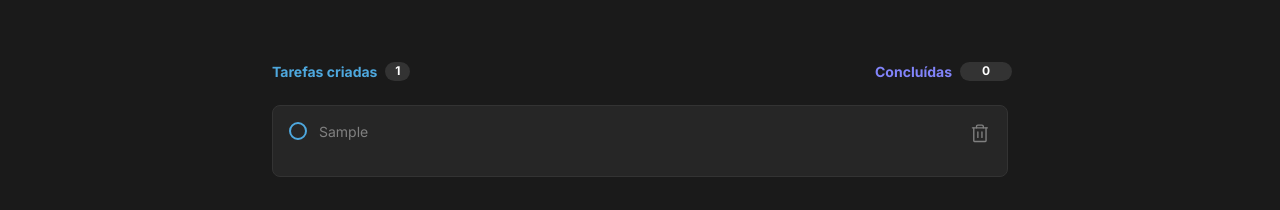
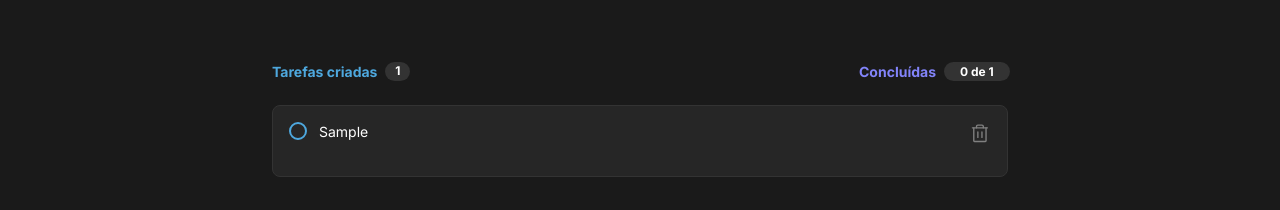
Before and after one commit to felipesandrade/to-do-list-reactjs-ts, a React (Vite) app: page / in a window 1280 px wide. Both pictures are taken after typing "Sample" into the empty fields and a click on the button "Criar". Shown: the part 229-439 px from the top of the page. Built offline with nearby package versions, Linux system fonts and the light colour scheme.

Commit message:
modify layout

```diff
--- a/src/components/Task.module.css
+++ b/src/components/Task.module.css
@@ -30,26 +30,53 @@
     border-radius: 1rem;
 }
 
+.checkContainer div:hover {
+    background: var(--blue-dark);
+    opacity: 0.2;
+}
+
 .checkContainer svg {
     width: 100%;
     height: 100%;
     color: var(--purple);
 }
 
+.checkContainer svg:hover {
+    opacity: 0.9;
+}
+
 .task p {
     width: 100%;
     height: 100%;
+
     font-family: 'Inter';
     font-style: normal;
     font-weight: 400;
     font-size: 0.875rem;
     line-height: 140%;
+
+}
+
+.unckeckedText {
+    color: var(--white);
 }
 
 .checkText {
+    color: var(--gray-300);
     text-decoration: line-through;
 }
 
 .trash {
     border-radius: 0.25rem;
 }
+
+.trash:hover {
+    width: 1.5rem;
+    height: 1.5rem;
+
+    background: var(--gray-400);
+    border-radius: 0.25rem;
+
+    color: var(--danger)
+
+}
--- a/src/components/Task.tsx
+++ b/src/components/Task.tsx
@@ -37,7 +37,7 @@ export function Task({ content, onDeleteTask, onDoneTask }: TaskProps) {
             >
                 {isCompleted ? <BsFillCheckCircleFill /> : <div /> }
            </button>
-            <p className={isCompleted ? styles.checkText : ""}>{content}</p>
+            <p className={isCompleted ? styles.checkText : styles.unckeckedText}>{content}</p>
             <Trash
                 className={styles.trash}
                 size={24}
--- a/src/components/Tasks.module.css
+++ b/src/components/Tasks.module.css
@@ -18,7 +18,7 @@
     justify-content: space-between;
     align-items: flex-end;
     padding: 0;
-    gap: 29rem;
+    gap: 28rem;
 
     height: 1.1875rem;
 
@@ -74,7 +74,7 @@
     padding: 0;
     gap: 0.5rem;
 
-    width: 8.6875rem;
+    width: 10rem;
 
     font-family: 'Inter';
     font-style: normal;
@@ -98,14 +98,14 @@
     background: var(--gray-400);
     border-radius: 62.4375rem;
 
-    width: 3.25rem;
+    width: 4.10rem;
     height: 1.1875rem;
 
     font-family: 'Inter';
     font-style: normal;
     font-weight: 700;
     font-size: 0.75rem;
-    line-height: 0.93rem;
+    line-height: 0.9375rem;
 
     color: var(--white);
 }
@@ -205,6 +205,13 @@
 
     color: var(--white);
 
+    cursor: pointer;
+
+}
+
+.newtask button:hover {
+    background: var(--blue);
+    transition: background-color 0.1s;
 }
 
 .newtask span {
--- a/src/components/Tasks.tsx
+++ b/src/components/Tasks.tsx
@@ -82,7 +82,7 @@ export function Tasks() {
                     </div>
                     <div className={styles.tasksDone}>
                         <strong>Concluídas</strong>
-                        <span>{countDoneTasks !== 0 ? `${countDoneTasks} de ${countTasks}` : '0'}</span>
+                        <span>{countDoneTasks !== 0 ? `${countDoneTasks} de ${countTasks}` : `0 de ${countTasks}`}</span>
                     </div>
                 </header>
                 <div>
```
